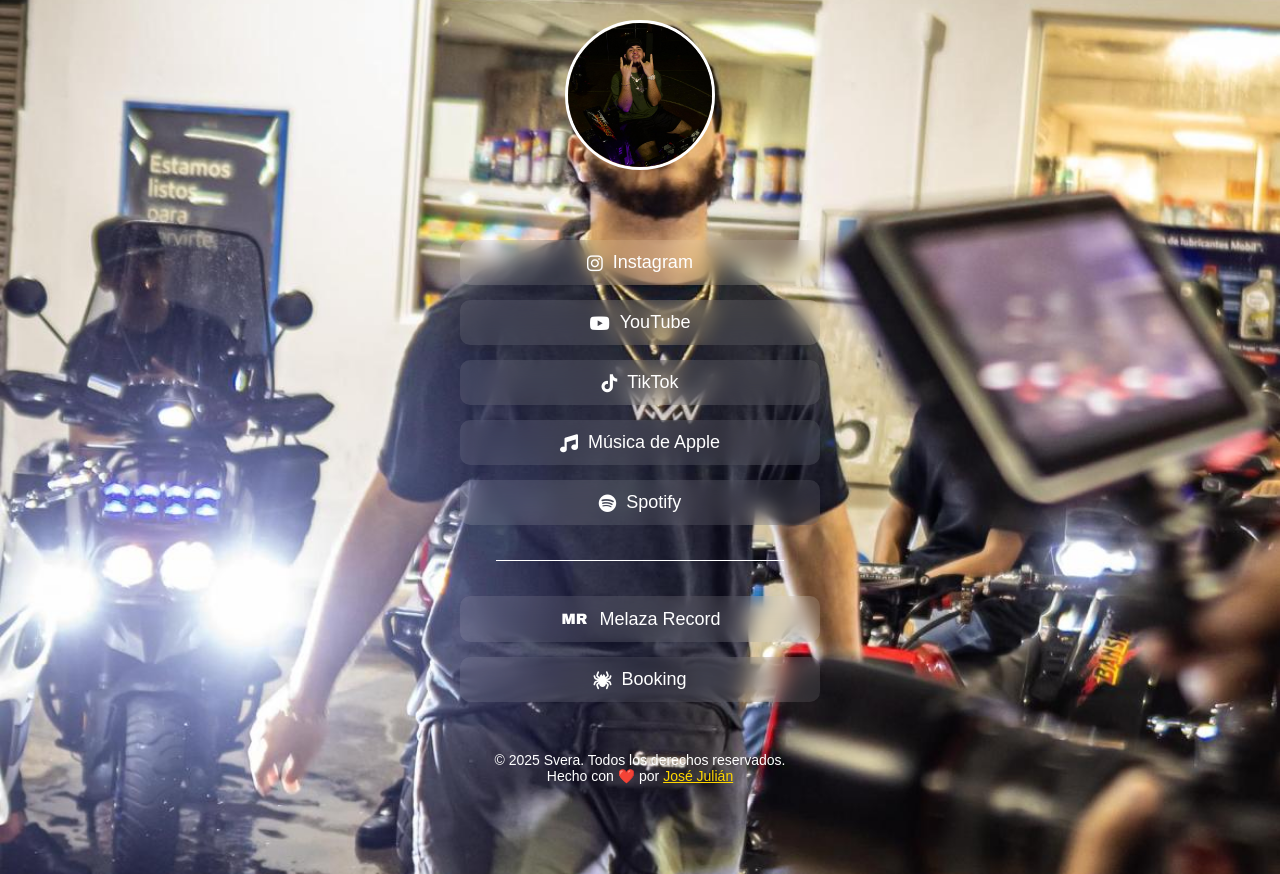
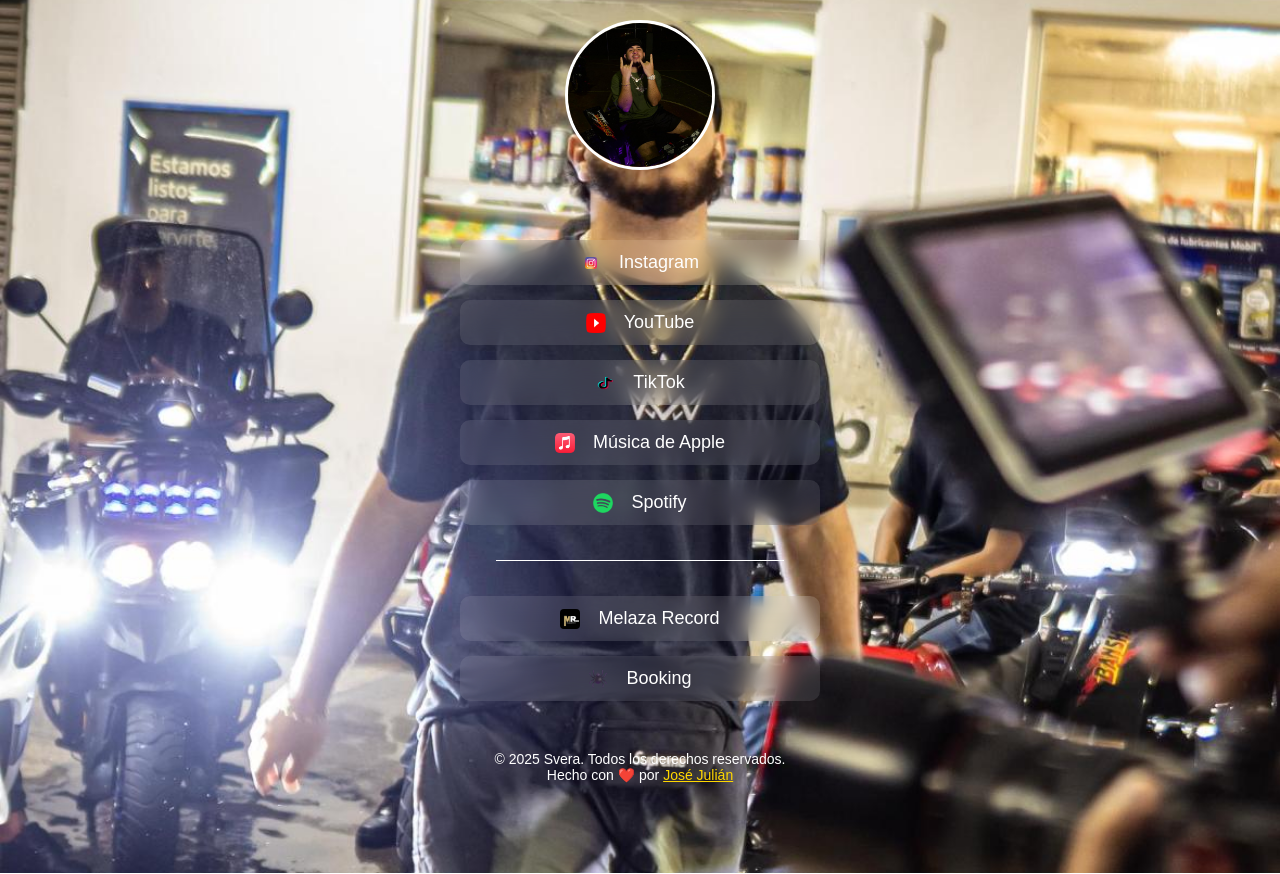
Before and after one commit to JoseJulianRR/Sebastian-linkstrick, a plain HTML site: page index.html in a window 1280 px wide. Drawn offline with Linux system fonts and the light colour scheme.

Commit message:
Actualización del sitio estático

```diff
--- a/index.html
+++ b/index.html
@@ -6,7 +6,7 @@
     <title>Sveramr_ Linktree</title>
     <link rel="stylesheet" href="style.css">
     <link rel="stylesheet" href="https://cdnjs.cloudflare.com/ajax/libs/font-awesome/6.4.2/css/all.min.css">
-    <link rel="icon" type="image/png" href="images/11zon_cropped.png">
+    <link rel="icon" type="image/png" href="images/Seba_logo_New_1 - Copy1.png.jpg">
 </head>
 <body>
     <div class="logo-container" id="logo-container">
@@ -18,22 +18,32 @@
 
 
     <div class="links-container" id="links-container" style="display:none;">
-        <a href="https://www.instagram.com/sveramr_?igsh=cHVlZGt4NzBjNmMy&utm_source=qr" class="link"><i class="fab fa-instagram"></i> Instagram</a>
-        <a href="https://youtube.com/@sverapr?si=vWjJQhHEVHoM3Bny" class="link"><i class="fab fa-youtube"></i> YouTube</a>
-        <a href="https://www.tiktok.com/@sveramr_?_t=ZT-8thcQZnHfBr&_r=1" class="link"><i class="fab fa-tiktok"></i> TikTok</a>
-        <a href="https://music.apple.com/us/album/hace-tiempo/1792056517?i=1792056518" class="link"><i class="fas fa-music"></i> Música de Apple</a>
-        <a href="imagenes/Spotify_Primary_Logo_RGB_Green.png" class="link"><i class="fab fa-spotify"></i> Spotify</a>
+        <a href="https://www.instagram.com/sveramr_?igsh=cHVlZGt4NzBjNmMy&utm_source=qr" class="link">
+            <img src="images/instagram-logo-instagram-icon-transparent-free-png.webp" alt="Instagram" class="custom-icon"> Instagram
+        </a>
+        <a href="https://youtube.com/@sverapr?si=vWjJQhHEVHoM3Bny" class="link">
+            <img src="images/Youtube_logo.png" alt="YouTube" class="custom-icon"> YouTube
+        </a>
+        <a href="https://www.tiktok.com/@sveramr_?_t=ZT-8thcQZnHfBr&_r=1" class="link">
+            <img src="images/tik-tok-logo-6fh.png" alt="TikTok" class="custom-icon"> TikTok
+        </a>
+        <a href="https://music.apple.com/us/album/hace-tiempo/1792056517?i=1792056518" class="link">
+            <img src="images/Apple_Music_icon.svg.png" alt="Apple Music" class="custom-icon"> Música de Apple
+        </a>
+        <a href="https://open.spotify.com/track/1n1pXMhRmntHFbDSsOKicr?si=PfAp7AjOSJ-QcpFbSnnw-w&context=spotify%3Asearch%3Asvera" class="link">
+            <img src="images/Spotify_Primary_Logo_RGB_Green.png" alt="Spotify" class="custom-icon"> Spotify
+        </a>
         <hr>
 
     <button class="link" onclick="toggleEmails('melaza-emails')">
-            <span class="mr-logo">MR</span> Melaza Record
+        <img src="images/Melaza record logo.jpg" alt="MR Logo" class="custom-icon"> Melaza Record
     </button>
     <div id="melaza-emails" class="email-container hidden">
         <p><a href="mailto:melazarecordent@gmail.com">melazarecordent@gmail.com</a></p>
     </div>
 
     <button class="link" onclick="toggleEmails('booking-emails')">
-            <i class="fas fa-spider"></i> Booking
+        <img src="images/Spider.png" alt="Booking" class="custom-icon"> Booking
     </button>
         <div id="booking-emails" class="email-container hidden">
             <p><a href="mailto:ryanmelaza18@gmail.com">ryanmelaza18@gmail.com</a></p>
--- a/style.css
+++ b/style.css
@@ -160,3 +160,11 @@
         max-width: 90%;
     }
 }
+
+.custom-icon {
+    width: 20px;
+    height: 20px;
+    margin-right: 8px;
+    vertical-align: middle;
+    border-radius: 4px; /* opcional, por si quieres bordes redondeados */
+}
```
Also changed, not shown: images/Apple_Music_icon.svg.png (added), images/Foto de background.jpg (added), images/Imagen de perfil(1).jpg (added), images/Melaza record logo.jpg (added), images/Seba_logo_New_1 - Copy.jpg (added), images/Seba_logo_New_1 - Copy1.png (added), images/Spider.png (added), images/Spotify_Primary_Logo_RGB_Green.png (added), images/Youtube_logo.png (added), images/instagram-logo-instagram-icon-transparent-free-png.webp (added), images/tik-tok-logo-6fh.png (added). Lines whose indentation alone changed are shown as unchanged.
